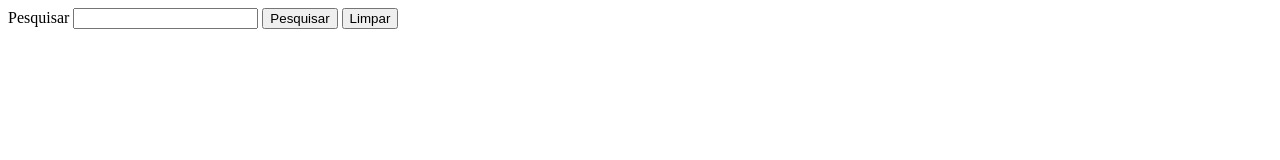
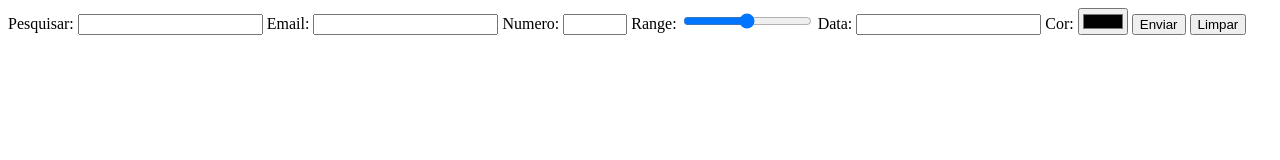
Before and after one commit to matheusmello1/matheusmello1.github.io, a plain HTML site: page aula6.html in a window 1280 px wide. Drawn offline with Linux system fonts and the light colour scheme.

Commit message:
Fomulario

```diff
--- a/aula6.html
+++ b/aula6.html
@@ -1,17 +1,22 @@
 <!DOCTYPE html>
 <html>
 <head>
-	<title>Formulario - Aula 6</title>
+	<title>Formulário - Google Solino</title>
 	<meta charset="utf-8">
 </head>
 <body>
 
-<form action = "https://www.google.com.br/search?" method="get">
-	Pesquisar <input type="text" name="q">
-	<input type="submit" name="botaoP" value="Pesquisar">
-	<input type="reset" name="botaoL" value="Limpar">
-</form>
+	<form action="https://www.google.com.br/search?" method="get">
+		Pesquisar: <input type="search" name="q" required>
+		Email: <input type="email" name="email">
+		Numero: <input type="number" name="numero" min="0" max="100" step="2">
+		Range: <input type="range" name="range" min="0" max="10">
+		Data: <input type="datetime" name="data">
+		Cor: <input type="color" name="cor">
+		<input type="submit" name="enviar" value="Enviar">
+		<input type="reset" name="limpar" value="Limpar">
 
+	</form>
 
 </body>
 </html>
```
